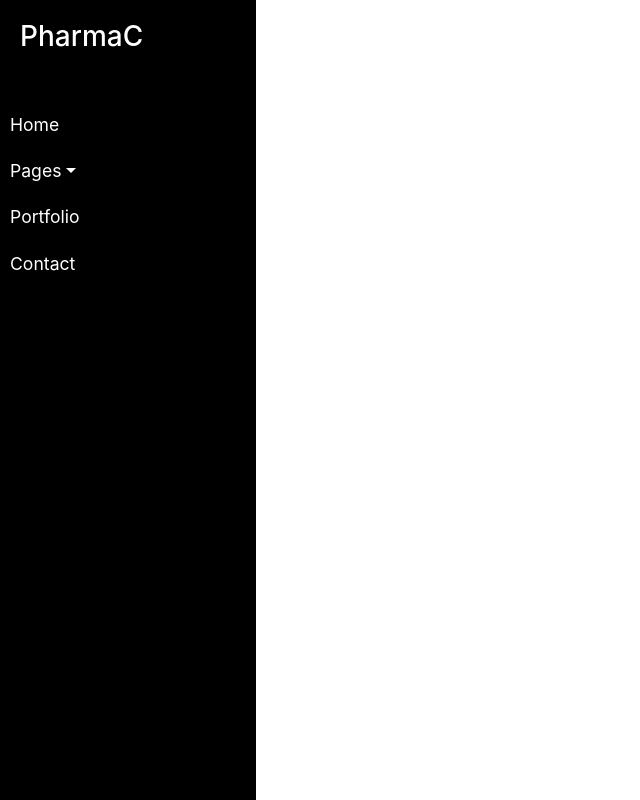
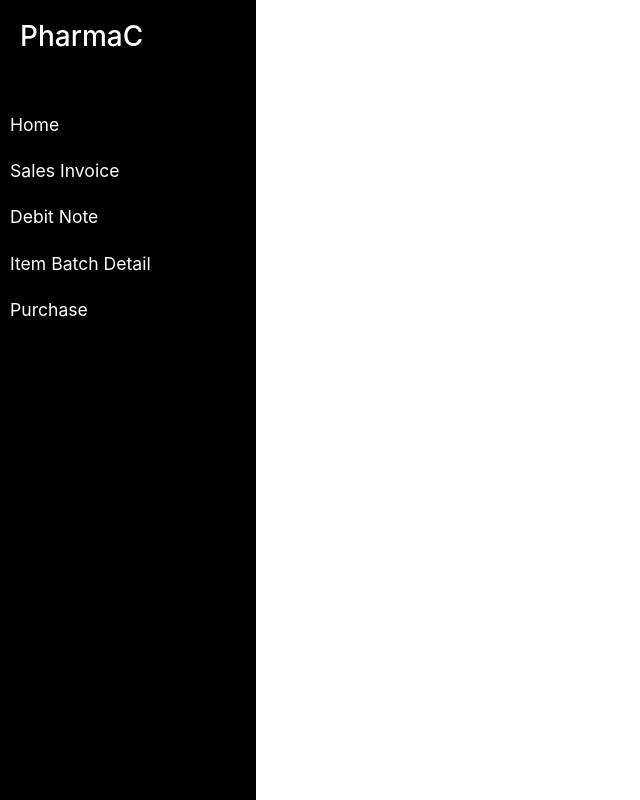
Before and after one commit to shravan1998/medical_application, an Angular app in the folder medical-application/: page /dashboard in a window 1280 px wide. Shown: the whole page, without its empty margins (0-640 px from the left). Built offline with nearby package versions, Linux system fonts and the light colour scheme.

Commit message:
Added sales invoice component

```diff
--- a/medical-application/src/app/app.module.ts
+++ b/medical-application/src/app/app.module.ts
@@ -7,6 +7,7 @@ import { HomeComponent } from './home/home.component';
 import { LoginComponent } from './login/login.component';
 import { RegisterComponent } from './register/register.component';
 import { DashboardComponent } from './dashboard/dashboard.component';
+import { SalesInvoiceComponent } from './sales-invoice/sales-invoice.component';
 
 @NgModule({
   declarations: [
@@ -14,7 +15,8 @@ import { DashboardComponent } from './dashboard/dashboard.component';
     HomeComponent,
     LoginComponent,
     RegisterComponent,
-    DashboardComponent
+    DashboardComponent,
+    SalesInvoiceComponent
   ],
   imports: [
     BrowserModule,
--- a/medical-application/src/app/dashboard/dashboard.component.html
+++ b/medical-application/src/app/dashboard/dashboard.component.html
@@ -11,25 +11,18 @@
                 <li class="active">
                     <a href="#">Home</a>
                 </li>
+
                 <li>
-                    <a href="#pageSubmenu" data-toggle="collapse" aria-expanded="false" class="dropdown-toggle">Pages</a>
-                    <ul class="collapse list-unstyled" id="pageSubmenu">
-                        <li>
-                            <a href="#">Page 1</a>
-                        </li>
-                        <li>
-                            <a href="#">Page 2</a>
-                        </li>
-                        <li>
-                            <a href="#">Page 3</a>
-                        </li>
-                    </ul>
+                    <a href="#">Sales Invoice</a>
                 </li>
                 <li>
-                    <a href="#">Portfolio</a>
+                    <a href="#">Debit Note</a>
                 </li>
                 <li>
-                    <a href="#">Contact</a>
+                    <a href="#">Item Batch Detail</a>
+                </li>
+                <li>
+                    <a href="#">Purchase</a>
                 </li>
             </ul>
         </nav>
--- /dev/null
+++ b/medical-application/src/app/sales-invoice/sales-invoice.component.html
@@ -0,0 +1 @@
+<p>sales-invoice works!</p>
--- /dev/null
+++ b/medical-application/src/app/sales-invoice/sales-invoice.component.ts
@@ -0,0 +1,15 @@
+import { Component, OnInit } from '@angular/core';
+
+@Component({
+  selector: 'app-sales-invoice',
+  templateUrl: './sales-invoice.component.html',
+  styleUrls: ['./sales-invoice.component.css']
+})
+export class SalesInvoiceComponent implements OnInit {
+
+  constructor() { }
+
+  ngOnInit() {
+  }
+
+}
```
Also changed, not shown: medical-application/src/app/sales-invoice/sales-invoice.component.css (added), 1 other file (tests, documents, lock files or other folders).
